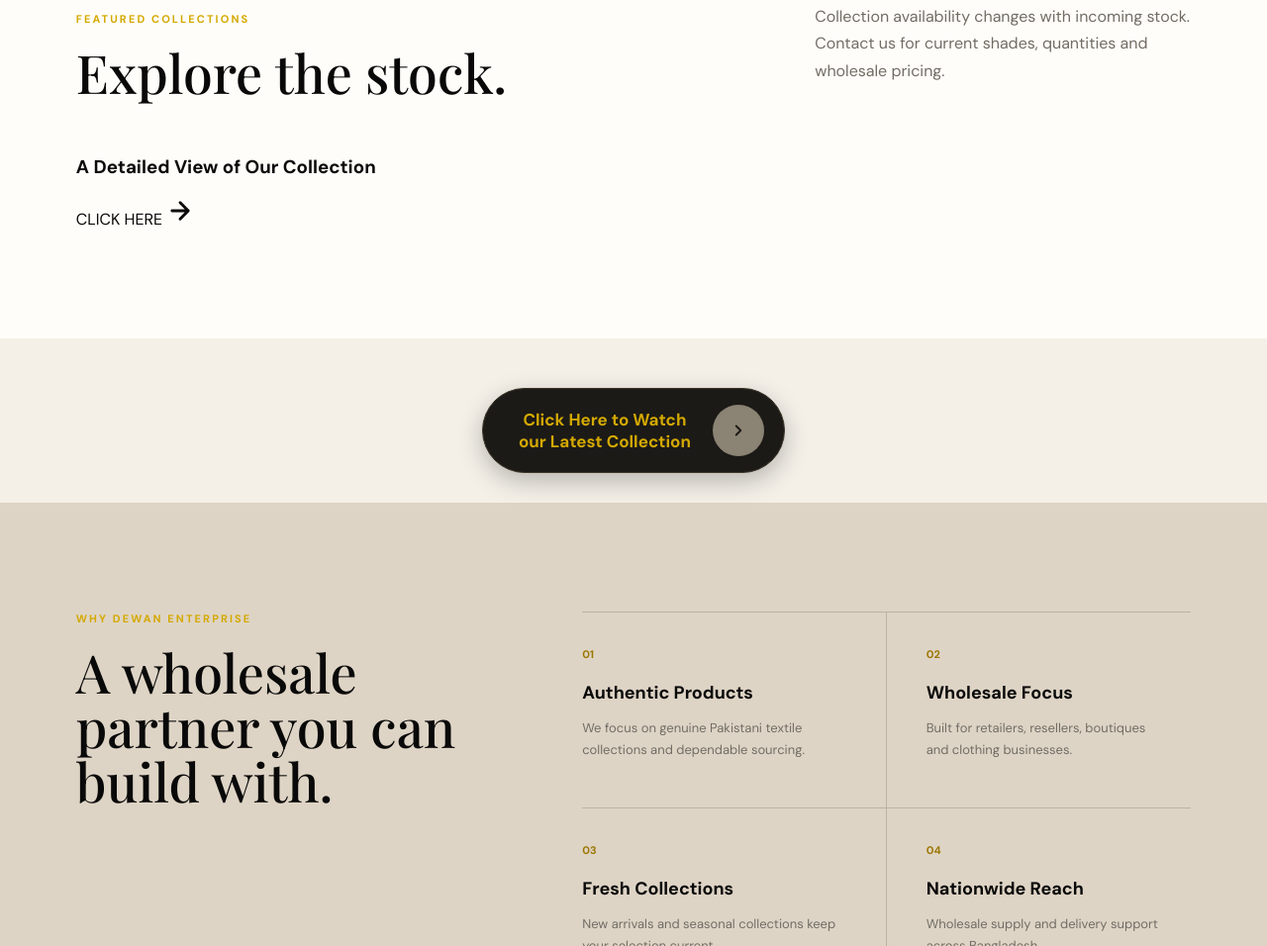
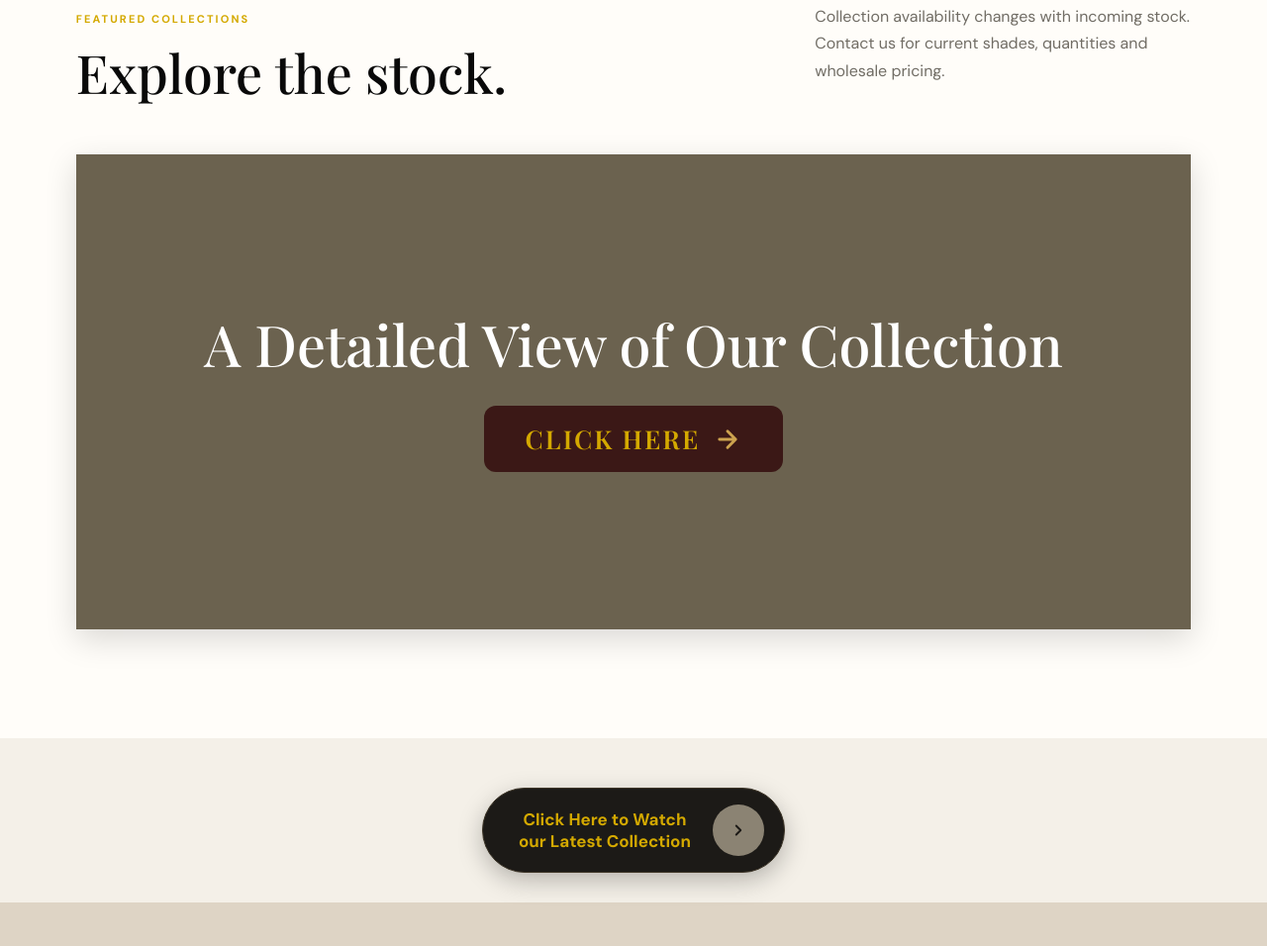
Before and after one commit to dewanenterprise/Dewan-Enterprise-Website, a plain HTML site: page index.html in a window 1280 px wide. Shown: the part 2219-3175 px from the top of the page at 99% size. Drawn offline with nearby package versions, Linux system fonts and the light colour scheme.

```diff
--- a/style.css
+++ b/style.css
@@ -89,7 +89,7 @@ footer a:hover{color:var(--gold)}
   border-radius: 60px; /* Fully rounded pill shape */
   padding: 16px 20px 16px 36px; /* Larger padding for a bigger pill */
   text-decoration: none;
-  transition: all 0.3s ease;
+  transition: all 0.5s ease;
   box-shadow: 0 8px 25px rgba(0, 0, 0, 0.25); /* Enhanced soft shadow */
 }
 
@@ -126,3 +126,76 @@ footer a:hover{color:var(--gold)}
   background: var(--gold);
   transform: translateX(4px);
 }
+/* Collection Banner Styling */
+.collection-banner {
+  width: 100%;
+  min-height: 480px;
+  background-color: #6b624f; /* Matching muted dark olive background */
+  display: flex;
+  align-items: center;
+  justify-content: center;
+  position: relative;
+  padding: 40px 20px;
+  box-shadow: 0 10px 30px rgba(0, 0, 0, 0.15);
+}
+
+.banner-content {
+  text-align: center;
+  display: flex;
+  flex-direction: column;
+  align-items: center;
+  gap: 30px;
+  max-width: 900px;
+  width: 100%;
+}
+
+.banner-title {
+  font-family: "Playfair Display", serif;
+  font-size: clamp(32px, 4.5vw, 64px);
+  font-weight: 500;
+  color: #ffffff;
+  margin: 0;
+  line-height: 1.15;
+}
+
+.banner-btn {
+  display: inline-flex;
+  align-items: center;
+  justify-content: center;
+  gap: 14px;
+  background-color: #3b1816; /* Dark reddish-brown button color */
+  color: #d4a900; /* Gold font color */
+  padding: 16px 42px;
+  border-radius: 12px;
+  text-decoration: none;
+  font-family: "Playfair Display", serif; /* Changed to match your Playfair headings */
+  font-size: 26px; /* Adjusted size for the serif font */
+  font-weight: 600; /* Playfair weight */
+  letter-spacing: 0.08em;
+  transition: all 0.3s ease;
+}
+
+.banner-btn:hover {
+  background-color: #4a1f1d;
+  transform: translateY(-2px);
+  box-shadow: 0 8px 20px rgba(0, 0, 0, 0.3);
+}
+
+.banner-arrow {
+  color: #cda34f;
+  transition: transform 0.3s ease;
+}
+
+.banner-btn:hover .banner-arrow {
+  transform: translateX(6px);
+}
+
+@media (max-width: 768px) {
+  .collection-banner {
+    min-height: 360px;
+  }
+  .banner-btn {
+    font-size: 18px;
+    padding: 14px 30px;
+  }
+}
```
